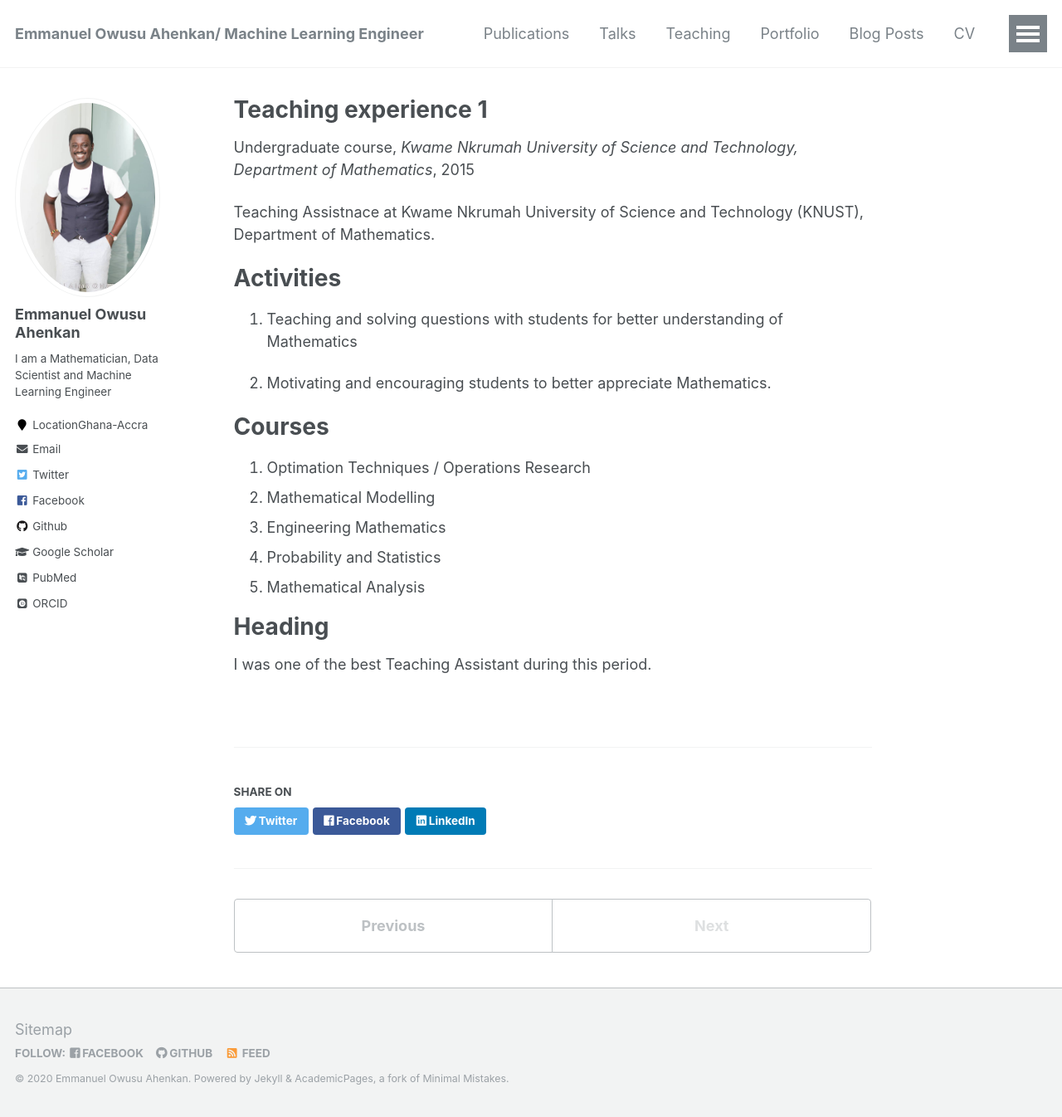
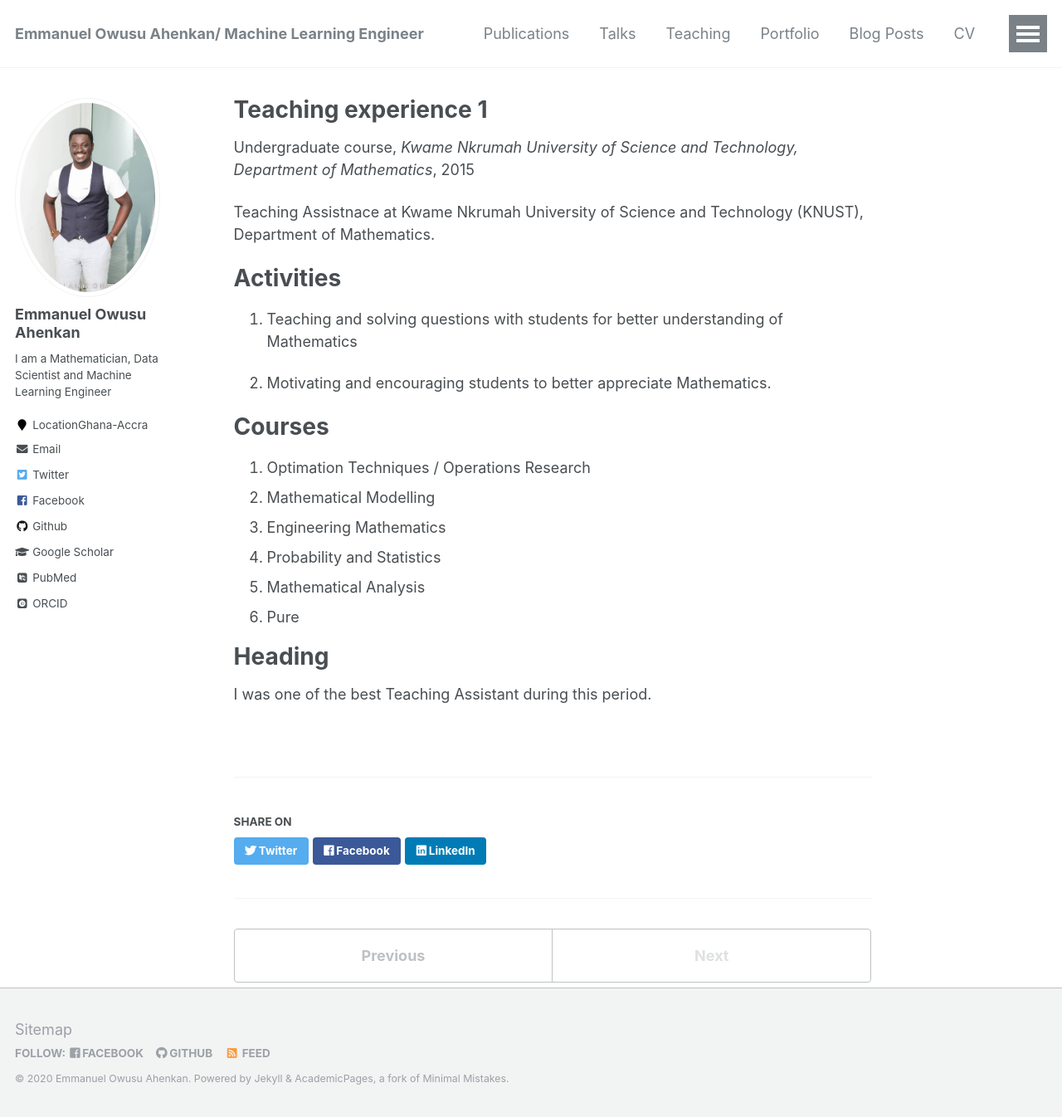
Before and after one commit to EmmanuelOwusu/EmmanuelOwusu.github.io, a Jekyll site: the page built from _teaching/2014-spring-teaching-1.md, in a window 1280 px wide and 1346 px high. Shown: the whole window at 83% size. Built offline with Jekyll 4.4.1, drawn with Linux system fonts in a browser that asks for light colours; some web fonts are replaced.

Commit message:
Updated Teaching one
Updated Teaching one

```diff
--- a/_teaching/2014-spring-teaching-1.md
+++ b/_teaching/2014-spring-teaching-1.md
@@ -24,6 +24,7 @@ Courses
 3. Engineering Mathematics
 4. Probability and Statistics
 5. Mathematical Analysis
+6. Pure
 
 Heading
 ======
```
